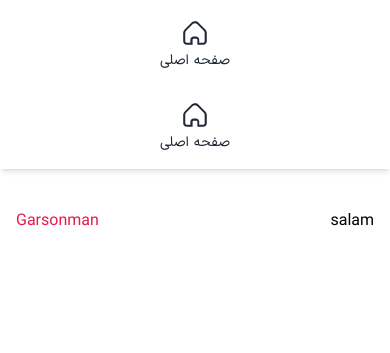
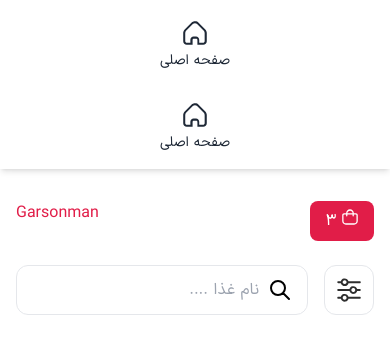
Before and after one commit to mtkz/garsonman, a plain HTML site: page src/index.html in a window 390 px wide. Shown: the part 159-512 px from the top of the page. Drawn offline with Linux system fonts and the light colour scheme.

Commit message:
make search bar fully and responsive

```diff
--- a/src/entry.css
+++ b/src/entry.css
@@ -2,5 +2,6 @@
 @tailwind components;
 @tailwind utilities;
 body {
+    direction: rtl;
     font-family: IranYekanX, sans-serif;
 }
--- a/src/index.html
+++ b/src/index.html
@@ -66,17 +66,61 @@
         </div>
     </div>
 </nav>
-<div class="container mt-10">
+<div class="container mt-8">
     <div class="flex justify-between gap-3 top-bar">
+
+        <div class="cart-icon bg-rose-600 hover:bg-rose-700 transition duration-150  px-4 py-2 rounded-lg">
+            <a href="">
+                <p>
+                    <span class="inline-block"><svg class="w-4 " id="Layer_1" xmlns="http://www.w3.org/2000/svg"
+                                                    viewBox="0 0 22.5 22.5">
+                        <style>.st0 {
+                            fill: #fff;
+                        }
+                        </style>
+                        <path id="Path_1" class="st0"
+                              d="M19.6 6h-2.9c0-3-2.4-5.5-5.5-5.5C8.2.5 5.8 3 5.8 6H2.9C1.4 6 .3 7.2.3 8.7v8.2c0 2.8 2.3 5.1 5.1 5.1v0h11.7c2.8.0 5.1-2.3 5.1-5.1v0V8.7C22.2 7.2 21.1 6 19.6 6zM11.3 2.4c2 0 3.6 1.6 3.6 3.6H7.6C7.6 4 9.3 2.4 11.3 2.4v0zM20.4 16.8c0 1.8-1.5 3.3-3.3 3.3H5.4c-1.8.0-3.3-1.5-3.3-3.3V8.7c0-.5.4-.8.8-.8h2.9v1.7c0 .5.4.9.9.9s.9-.4.9-.9V7.8h7.2v1.7c0 .5.4.9.9.9.5.0.9-.4.9-.9V7.8h2.9c.5.0.8.4.8.8L20.4 16.8z"/></svg></span>
+                    <span class="cart-item__count text-white">
+                        ۳
+                    </span>
+                </p>
+            </a>
+        </div>
         <div>
             <span>
                 <a href="" class="logo text-rose-600 ">Garsonman</a>
             </span>
         </div>
-        <div>
-            <p>salam</p>
-        </div>
 
+    </div>
+</div>
+<div class="container mt-6">
+    <div class="flex justify-between gap-3 search-bar">
+        <form action="" class="w-full">
+            <div class="flex justify-between gap-4">
+                <div class="border-[1px] border-gray-200 p-3 rounded-xl cursor-pointer">
+                    <svg class="w-6 " id="Layer_1" xmlns="http://www.w3.org/2000/svg"
+                         viewBox="0 0 22.5 22.5" style="enable-background:new 0 0 22.5 22.5"><style>.st1 {
+                        fill: #2e2e2e
+                    }</style><g id="Group_1" transform="translate(-139.73 -106.52)"><path id="Path_3" class="st1"
+                                                                                          d="M140.9 111.4h2.5c.5 2 2.5 3.1 4.5 2.6 1.3-.3 2.3-1.3 2.6-2.6h10.6c.5.0.9-.4.9-.9.0-.5-.4-.9-.9-.9h-10.6c-.5-2-2.5-3.1-4.5-2.6-1.3.3-2.3 1.3-2.6 2.6h-2.5c-.5.0-.9.4-.9.9C140 110.9 140.4 111.4 140.9 111.4zM146.9 108.6c1 0 1.8.8 1.8 1.8.0.3-.1.6-.2.9-.3.6-.9.9-1.6.9-.7.0-1.3-.4-1.6-.9-.2-.3-.3-.6-.3-.9.0-.3.1-.6.3-.9C145.7 109 146.3 108.6 146.9 108.6v0z"/><path
+                            id="Path_4" class="st1"
+                            d="M161.1 116.9h-2.5c-.5-2-2.5-3.1-4.5-2.6-1.3.3-2.3 1.3-2.6 2.6h-10.6c-.5.0-.9.4-.9.9.0.5.4.9.9.9h10.6c.5 2 2.5 3.1 4.5 2.6 1.3-.3 2.3-1.3 2.6-2.6h2.5c.5.0.9-.4.9-.9C162 117.3 161.6 116.9 161.1 116.9zM155 119.6c-.7.0-1.3-.3-1.6-.9-.3-.6-.3-1.3.0-1.8.5-.9 1.6-1.2 2.5-.7.3.2.5.4.7.7.5.9.2 2-.7 2.5C155.7 119.5 155.4 119.6 155 119.6v0z"/><path
+                            id="Path_5" class="st1"
+                            d="M161.1 124.2h-10.6c-.5-2-2.5-3.1-4.5-2.6-1.3.3-2.3 1.3-2.6 2.6h-2.5c-.5.0-.9.4-.9.9.0.5.4.9.9.9v0h2.5c.5 2 2.5 3.1 4.5 2.6 1.3-.3 2.3-1.3 2.6-2.6h10.6c.5.0.9-.4.9-.9C162 124.6 161.6 124.2 161.1 124.2zM146.9 126.9c-.7.0-1.3-.3-1.6-.9-.3-.6-.3-1.3.0-1.8.5-.9 1.6-1.2 2.5-.7s1.2 1.6.7 2.5C148.2 126.6 147.6 126.9 146.9 126.9z"/></g></svg>
+                </div>
+                <div class="relative w-full">
+            <span class="absolute inset-y-0 right-3 flex items-center pl-2">
+                <button type="submit" class="p-1 focus:outline-none focus:shadow-outline">
+          <svg fill="none" stroke="currentColor" stroke-linecap="round" stroke-linejoin="round" stroke-width="2"
+               viewBox="0 0 24 24" class="w-6 h-6"><path d="M21 21l-6-6m2-5a7 7 0 11-14 0 7 7 0 0114 0z"></path></svg>
+        </button>
+            </span>
+                    <input type="search" class="border-[1px] border-gray-200  rounded-xl p-3 w-full pr-12"
+                           placeholder="نام غذا ....">
+                </div>
+            </div>
+        </form>
     </div>
 </div>
 <br>
```
Also changed, not shown: dist/app.css.
